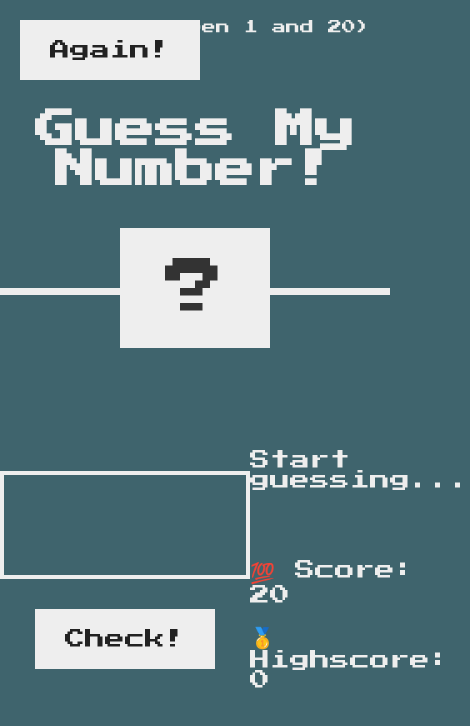
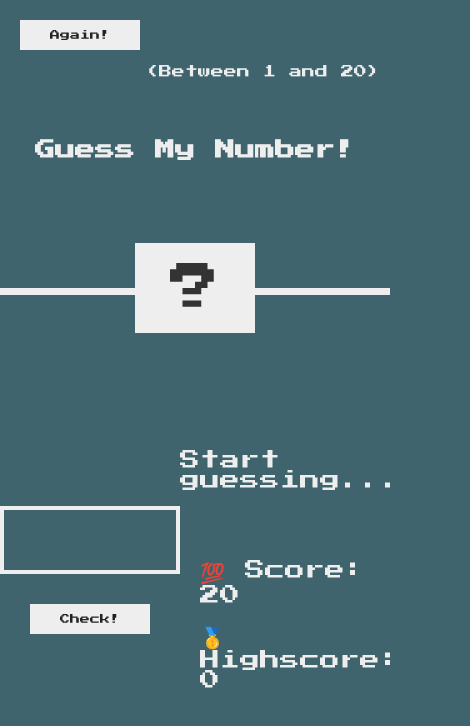
Before and after one commit to ZINNYB/Number-Guess-Game, a plain HTML site: page index.html in a window 390 px wide. Shown: the whole page, 470 px wide, since content can reach past the window. Drawn offline with Linux system fonts and the light colour scheme.

Commit message:
feat: add media queries

```diff
--- a/style.css
+++ b/style.css
@@ -1,4 +1,4 @@
-@import url('https://fonts.googleapis.com/css?family=Press+Start+2P&display=swap');
+@import url("https://fonts.googleapis.com/css?family=Press+Start+2P&display=swap");
 
 * {
   margin: 0;
@@ -12,7 +12,7 @@ html {
 }
 
 body {
-  font-family: 'Press Start 2P', sans-serif;
+  font-family: "Press Start 2P", sans-serif;
   color: #eee;
   background-color: #3f646d;
   /* background-color: #60b347; */
@@ -117,3 +117,58 @@ h1 {
 .label-score {
   margin-bottom: 2rem;
 }
+
+/* Media querries */
+@media only screen and (max-width: 1024px) {
+  h1 {
+    font-size: 3rem;
+  }
+}
+@media only screen and (max-width: 800px) {
+  h1 {
+    font-size: 2rem;
+  }
+  .btn {
+    font-size: 2rem;
+    padding: 1.5rem 3rem;
+  }
+  .number {
+    font-size: 5rem;
+    width: 12rem;
+    padding: 2rem 0rem;
+  }
+  .guess {
+    font-size: 3rem;
+    width: 18rem;
+    padding: 1.5rem;
+  }
+}
+@media only screen and (max-width: 500px) {
+  .btn {
+    font-size: 1rem;
+    padding: 1rem 3rem;
+  }
+  .between {
+    font-size: 1.3rem;
+    top: 6.5rem;
+    right: 1rem;
+  }
+  .label-score {
+    margin-left: 2rem;
+  }
+  .label-highscore {
+    margin-left: 2rem;
+  }
+}
+@media only screen and (max-width: 380px) {
+  h1 {
+    font-size: 1.7rem;
+  }
+  .guess {
+    width: 9rem;
+  }
+  .btn {
+    margin-left: 1rem;
+    padding: 1rem 2rem;
+  }
+}
```
